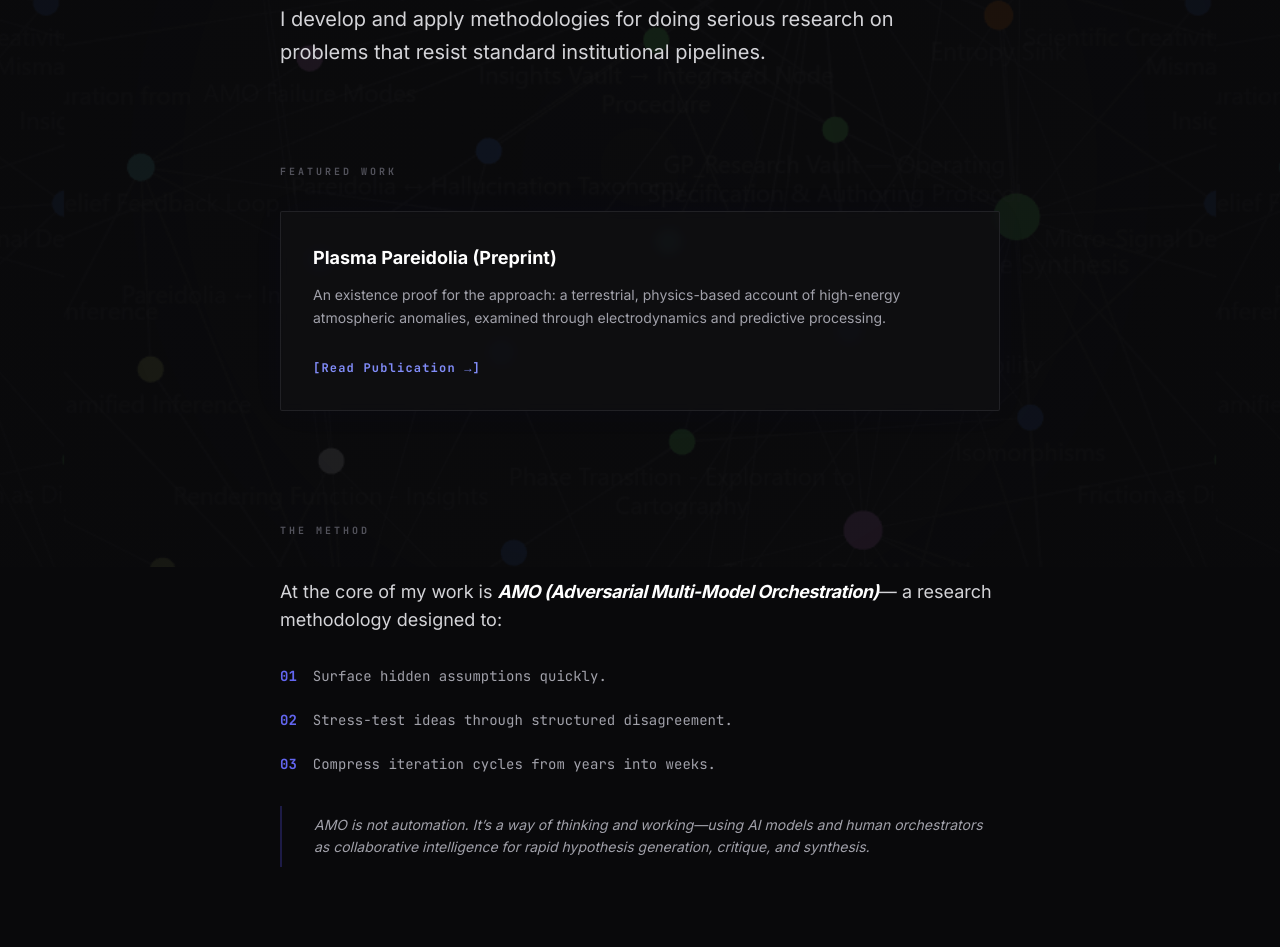
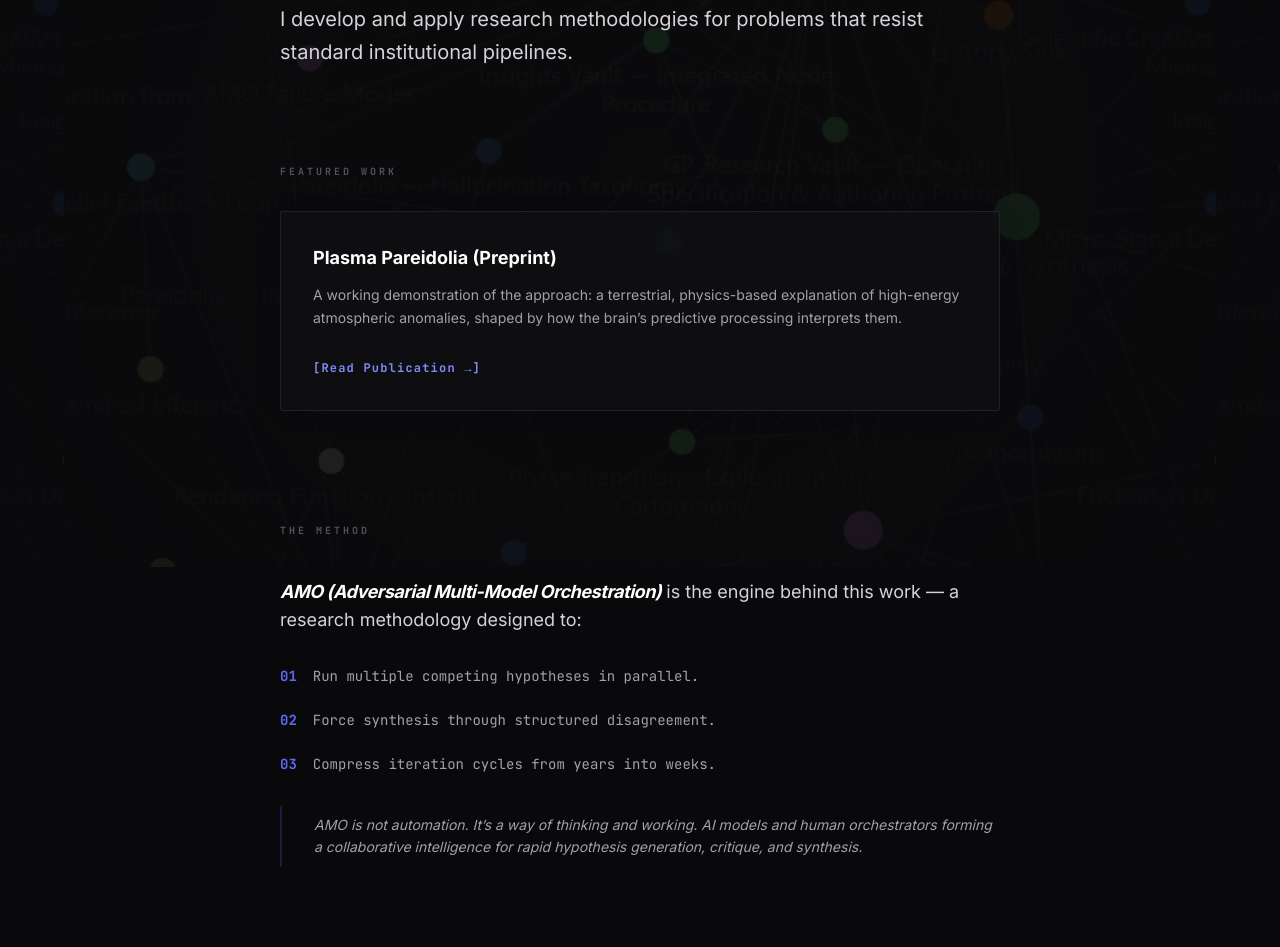
Before and after one commit to grodriguez6/amo-collab, a plain HTML site: page index.html in a window 1280 px wide. Shown: the part 233-1180 px from the top of the page. Drawn offline with nearby package versions, Linux system fonts and the light colour scheme.

Commit message:
Update index.html

```diff
--- a/index.html
+++ b/index.html
@@ -63,7 +63,7 @@
             <p class="mono text-indigo-400 text-xs uppercase tracking-[0.2em] font-bold">Independent Researcher</p>
             <div class="mt-10 max-w-2xl">
                 <p class="text-xl text-zinc-300 leading-relaxed">
-                    I develop and apply methodologies for doing serious research on problems that resist standard institutional pipelines.
+                    I develop and apply research methodologies for problems that resist standard institutional pipelines.
                 </p>
             </div>
         </header>
@@ -74,8 +74,7 @@
             <div class="p-8 card rounded-sm glow-indigo">
                 <h3 class="text-white font-bold text-lg mb-3">Plasma Pareidolia (Preprint)</h3>
                 <p class="text-zinc-400 text-sm mb-6 leading-relaxed">
-                    An existence proof for the approach: a terrestrial, physics-based account of high-energy atmospheric anomalies,
-                    examined through electrodynamics and predictive processing.
+                    A working demonstration of the approach: a terrestrial, physics-based explanation of high-energy atmospheric anomalies, shaped by how the brain’s predictive processing interprets them.
                 </p>
                 <a href="https://zenodo.org/records/17872866" class="mono text-xs text-indigo-400 hover:text-indigo-300 font-bold tracking-widest">[Read Publication →]</a>
             </div>
@@ -86,22 +85,20 @@
             <h2 class="mono text-[10px] text-zinc-600 uppercase tracking-[0.3em] mb-10 font-bold">The Method</h2>
             <div class="space-y-8">
                 <p class="text-lg">
-                    At the core of my work is <span class="text-white font-bold italic tracking-tight">AMO (Adversarial Multi-Model Orchestration)</span>—
-                    a research methodology designed to:
+                    <span class="text-white font-bold italic tracking-tight">AMO (Adversarial Multi-Model Orchestration)</span> is the engine behind this work — a research methodology designed to:
                 </p>
                 <ul class="grid grid-cols-1 gap-6 mono text-sm text-zinc-400">
-                    <li class="flex items-start"><span class="text-indigo-500 mr-4 font-bold">01</span> Surface hidden assumptions quickly.</li>
-                    <li class="flex items-start"><span class="text-indigo-500 mr-4 font-bold">02</span> Stress-test ideas through structured disagreement.</li>
+                    <li class="flex items-start"><span class="text-indigo-500 mr-4 font-bold">01</span> Run multiple competing hypotheses in parallel.</li>
+                    <li class="flex items-start"><span class="text-indigo-500 mr-4 font-bold">02</span> Force synthesis through structured disagreement.</li>
                     <li class="flex items-start"><span class="text-indigo-500 mr-4 font-bold">03</span> Compress iteration cycles from years into weeks.</li>
                 </ul>
                 <div class="border-l-2 border-indigo-900/50 pl-8 mt-12 py-2">
                     <p class="italic text-zinc-400 text-sm leading-relaxed">
-                        AMO is not automation. It’s a way of thinking and working—using AI models and human orchestrators as collaborative intelligence for rapid hypothesis generation, critique, and synthesis.
+                        AMO is not automation. It’s a way of thinking and working. AI models and human orchestrators forming a collaborative intelligence for rapid hypothesis generation, critique, and synthesis.
                     </p>
                 </div>
             </div>
         </section>
-
         <!-- The Results -->
         <section class="mb-28">
             <h2 class="mono text-[10px] text-zinc-600 uppercase tracking-[0.3em] mb-12 font-bold">The Results / Artifacts</h2>
@@ -153,13 +150,13 @@
                 <div class="space-y-6">
                     <p class="mono text-[10px] text-zinc-500 uppercase font-bold">Current Value Proposition:</p>
                     <ul class="text-sm space-y-5 text-zinc-400">
-                        <li class="flex items-start"><span class="text-indigo-500 mr-4 font-bold">/</span> <span><strong>Direct Onboarding:</strong> Immediate access to the AMO protocol through real work.</span></li>
+                        <li class="flex items-start"><span class="text-indigo-500 mr-4 font-bold">/</span> <span><strong>Direct Onboarding:</strong> Direct collaboration with the AMO founder on active research problems. </span></li>
                         <li class="flex items-start"><span class="text-indigo-500 mr-4 font-bold">/</span> <span><strong>Credit & Attribution:</strong> Your research. Your discoveries. Co-authored, citable outputs (DOIs).</span></li>
                         <li class="flex items-start"><span class="text-indigo-500 mr-4 font-bold">/</span> <span><strong>Zero Latency:</strong> Collaboration without gatekeeping or hierarchy.</span></li>
                     </ul>
                 </div>
                 <p class="text-zinc-300 mt-10 pt-8 border-t border-indigo-500/20 italic">
-                    If you’re capable, curious, and ambitious — reach out. The research has grown too big for one person.
+                    The research has grown too big for one person. If you’re capable, curious, and ambitious, reach out.
                 </p>
             </div>
         </section>
```
